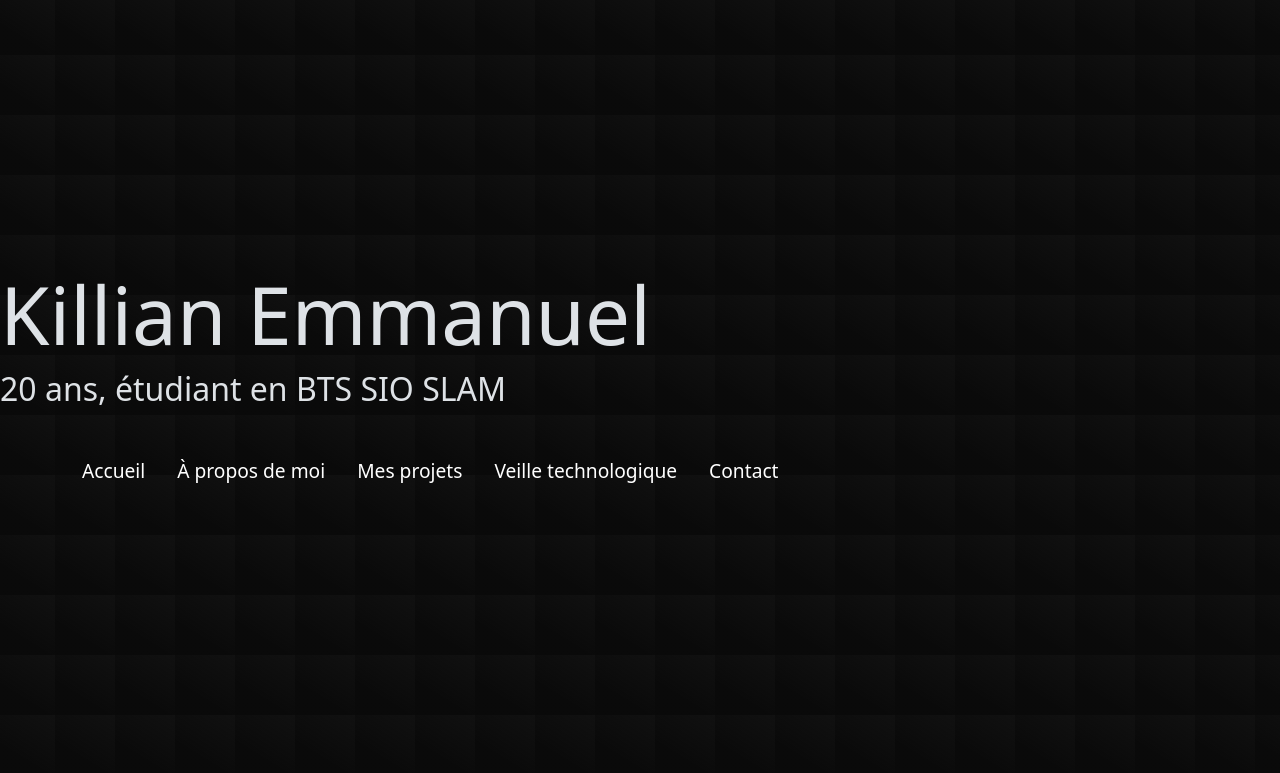
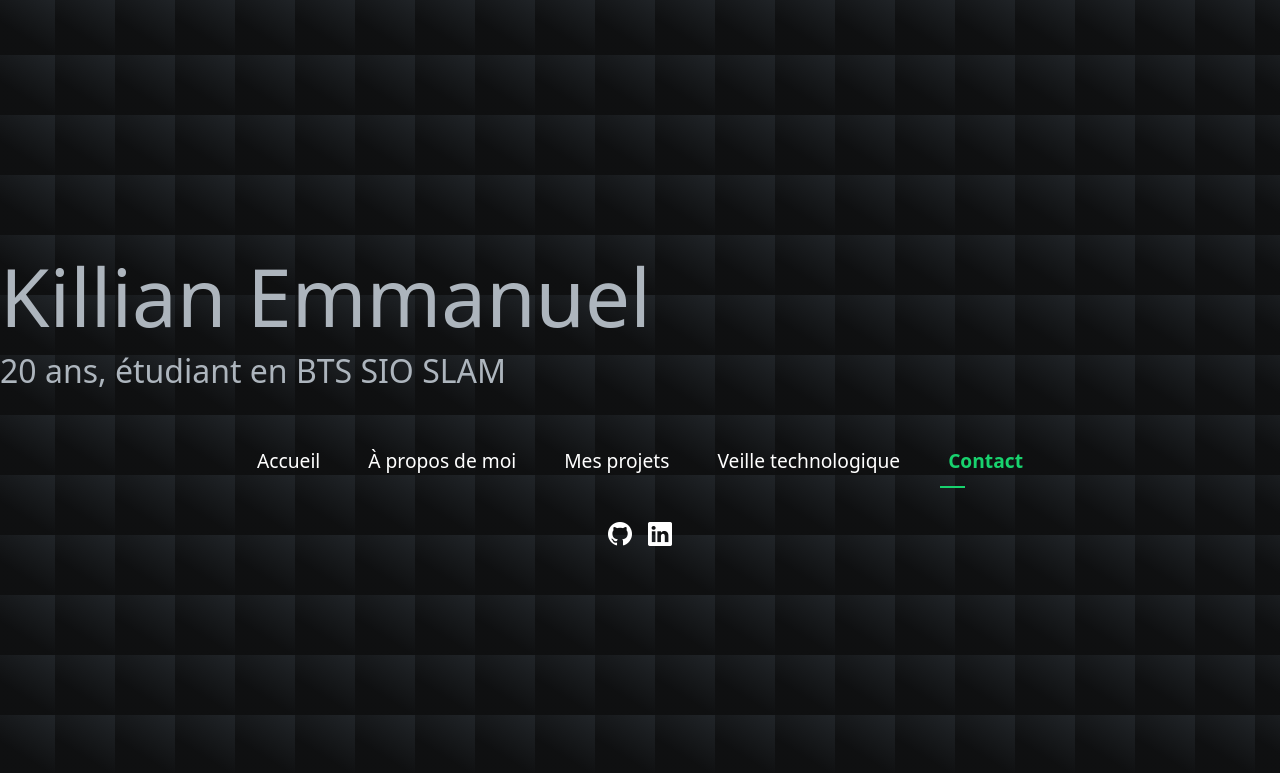
Before and after one commit to KLNPRO/portfolio, a website: page index.html in a window 1280 px wide. Shown: the top 773 px of the page. Drawn offline with nearby package versions, Linux system fonts and the light colour scheme.

Commit message:
mise a jour 12

```diff
--- a/index.html
+++ b/index.html
@@ -6,18 +6,23 @@
     <title>Killian Emmanuel </title>
     <meta content="" name="description">
     <meta content="" name="keywords">
+     <!-- Vos fichiers CSS -->
     <link href="css/styles.css" rel="stylesheet">
     <link rel="stylesheet" href="css/main.css">
+      <!-- Bootstrap CSS -->
+    <link href="https://cdn.jsdelivr.net/npm/bootstrap@5.3.0/dist/css/bootstrap.min.css" rel="stylesheet">
+    <!-- Bootstrap Icons -->
+    <link rel="stylesheet" href="https://cdn.jsdelivr.net/npm/bootstrap-icons@1.10.0/font/bootstrap-icons.css">
 </head>
-<body data-bs-theme="dark">
+<body data-bs-theme="dark" data-bs-spy="scroll" data-bs-target="#navbar" data-bs-offset="100">
     <div id="header"></div>
     <section id="home" class="vh-100 d-flex align-items-center">
           <div class="row">
               <h1 style="font-size: 5rem;">Killian Emmanuel</h1>
               <h2 style="font-size: 2rem;">20 ans, étudiant en BTS SIO SLAM</h2>
-              <nav id="navbar" class="navbar">
+              <nav id="navbar" class="navbar  navbar-expand-lg">
                 <div class="container">
-                  <ul>
+                  <ul class="navbar-nav mx-auto">
                     <li><a class="nav-link" href="#home">Accueil</a></li>
                     <li><a class="nav-link" href="#a-propos">À propos de moi</a></li>
                     <li><a class="nav-link" href="#projets">Mes projets</a></li>
@@ -231,5 +236,7 @@
         </div>
     </div>
 </footer>
+<script src="https://cdn.jsdelivr.net/npm/bootstrap@5.3.0/dist/js/bootstrap.bundle.min.js"></script>
+    <script src="main.js"></script>
 </body>
 </html>
--- a/main.js
+++ b/main.js
@@ -30,9 +30,34 @@ window.addEventListener('hashchange', setActiveNavLink);
 // Fonction pour ajouter un fond au header lors du défilement
 
 document.addEventListener('DOMContentLoaded', function() {
+    // Initialiser le scrollspy de Bootstrap
+    var scrollSpy = new bootstrap.ScrollSpy(document.body, {
+        target: '#navbar',
+        offset: 100
+    });
     // Sélectionner les éléments nécessaires
     const navbar = document.getElementById('navbar');
     const navLinks = document.querySelectorAll('#navbar .nav-link');
+     // Défilement fluide pour les liens de navigation
+     navLinks.forEach(link => {
+        link.addEventListener('click', function(e) {
+          e.preventDefault();
+
+          const targetId = this.getAttribute('href');
+          const targetSection = document.querySelector(targetId);
+
+          if (targetSection) {
+            window.scrollTo({
+              top: targetSection.offsetTop,
+              behavior: 'smooth'
+            });
+          }
+        });
+      });
+      window.addEventListener('resize', function() {
+        scrollSpy.refresh();
+    });
+
 
     // Fonction pour fixer la navbar lors du défilement (si tu veux garder cette fonctionnalité)
     function fixNavbar() {
@@ -45,22 +70,7 @@ document.addEventListener('DOMContentLoaded', function() {
       }
     }
 
-    // Défilement fluide pour les liens de navigation
-    navLinks.forEach(link => {
-      link.addEventListener('click', function(e) {
-        e.preventDefault();
 
-        const targetId = this.getAttribute('href');
-        const targetSection = document.querySelector(targetId);
-
-        if (targetSection) {
-          window.scrollTo({
-            top: targetSection.offsetTop,
-            behavior: 'smooth'
-          });
-        }
-      });
-    });
 
     // Enregistrer l'événement pour fixer la navbar (seulement si tu veux garder cette fonctionnalité)
     window.addEventListener('scroll', fixNavbar);
```
